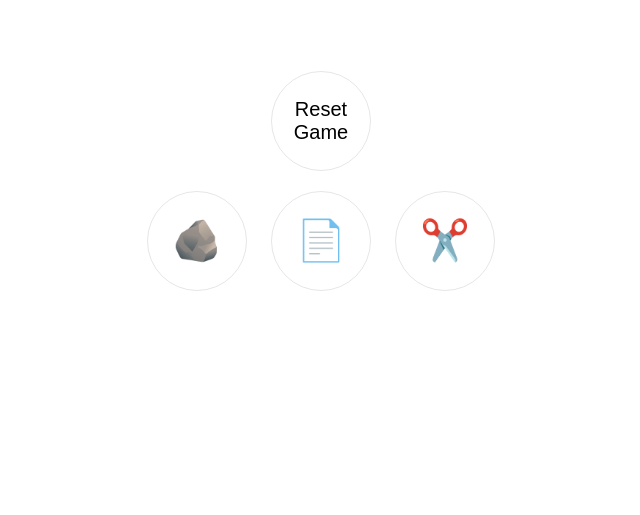
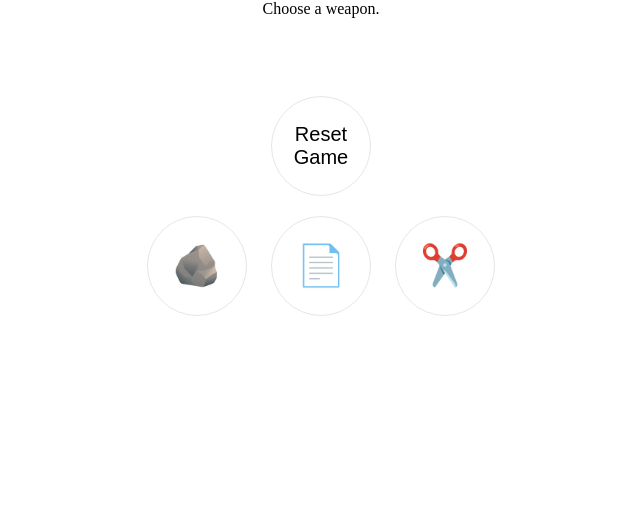
Before and after one commit to kei-the-gae/rock-paper-scissors, a plain HTML site: page index.html in a window 1280 px wide. Shown: the part 285-800 px from the top of the page, without its empty margins (319-959 px from the left). Drawn offline with Linux system fonts and the light colour scheme.

Commit message:
Add instruction text

```diff
--- a/index.html
+++ b/index.html
@@ -13,6 +13,7 @@
 <body>
     <header>
         <h1>Rock Paper Scissors</h1>
+        <p id="instructions">Choose a weapon.</p>
         <p id="result-display"></p>
         <button id="resetButton">Reset Game</button>
     </header>
```
